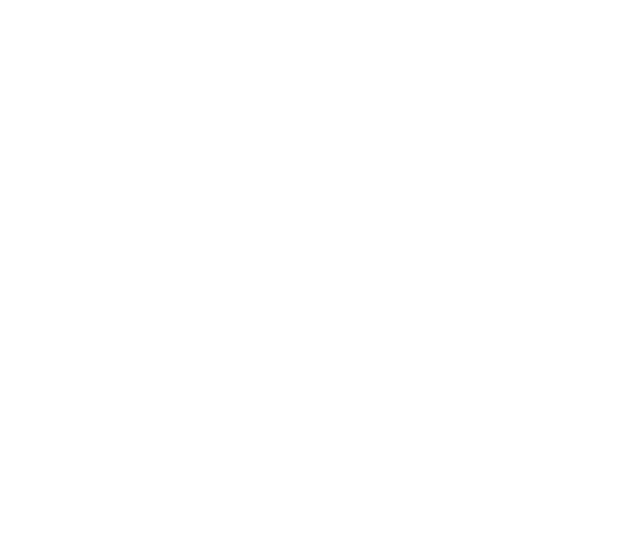
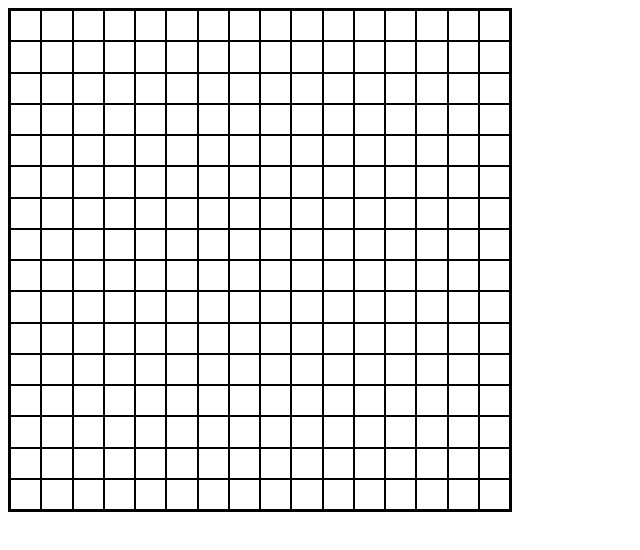
Before and after one commit to LuKa44x/Etch-a-Sketch, a plain HTML site: page index.html in a window 1280 px wide. Shown: the whole page, without its empty margins (0-640 px from the left). Drawn offline with Linux system fonts and the light colour scheme.

Commit message:
Created a grid 16x16
Created 256 child divs + a div container in js
Edited css file with flex for put all the divs inside the container as a grid.
Little fix to the index file (wrong link line of code for css) and add manually the div container.

```diff
--- a/index.html
+++ b/index.html
@@ -3,11 +3,11 @@
 <head>
     <meta charset="UTF-8">
     <meta name="viewport" content="width=device-width, initial-scale=1.0">
-    <style src="style.css"></style>
-    <script src="script.js"></script>
+    <link rel="stylesheet" href="style.css">
+    <script src="script.js" defer></script>
     <title>Etch-a-Sketch</title>
 </head>
 <body>
-
+    <div class="container"> </div>
 </body>
 </html>
--- a/script.js
+++ b/script.js
@@ -0,0 +1,14 @@
+let divGrid = [];
+
+const divContainer = document.querySelector(".container");
+
+
+for( let i=0;i<256;i++){
+    const div = document.createElement("div");
+    div.classList.add('grid-item');
+    divGrid.push(div);
+}
+
+divGrid.forEach(div => {
+    divContainer.appendChild(div);
+})
--- a/style.css
+++ b/style.css
@@ -0,0 +1,14 @@
+.grid-item{
+    border: 1px solid black;
+    flex:1 0 6.25%;
+    height:6.25%;
+    box-sizing: border-box;
+}
+
+.container{
+    display:flex;
+    flex-wrap: wrap;
+    border: 2px solid black;
+    width: 500px;
+    height: 500px;
+}
```
